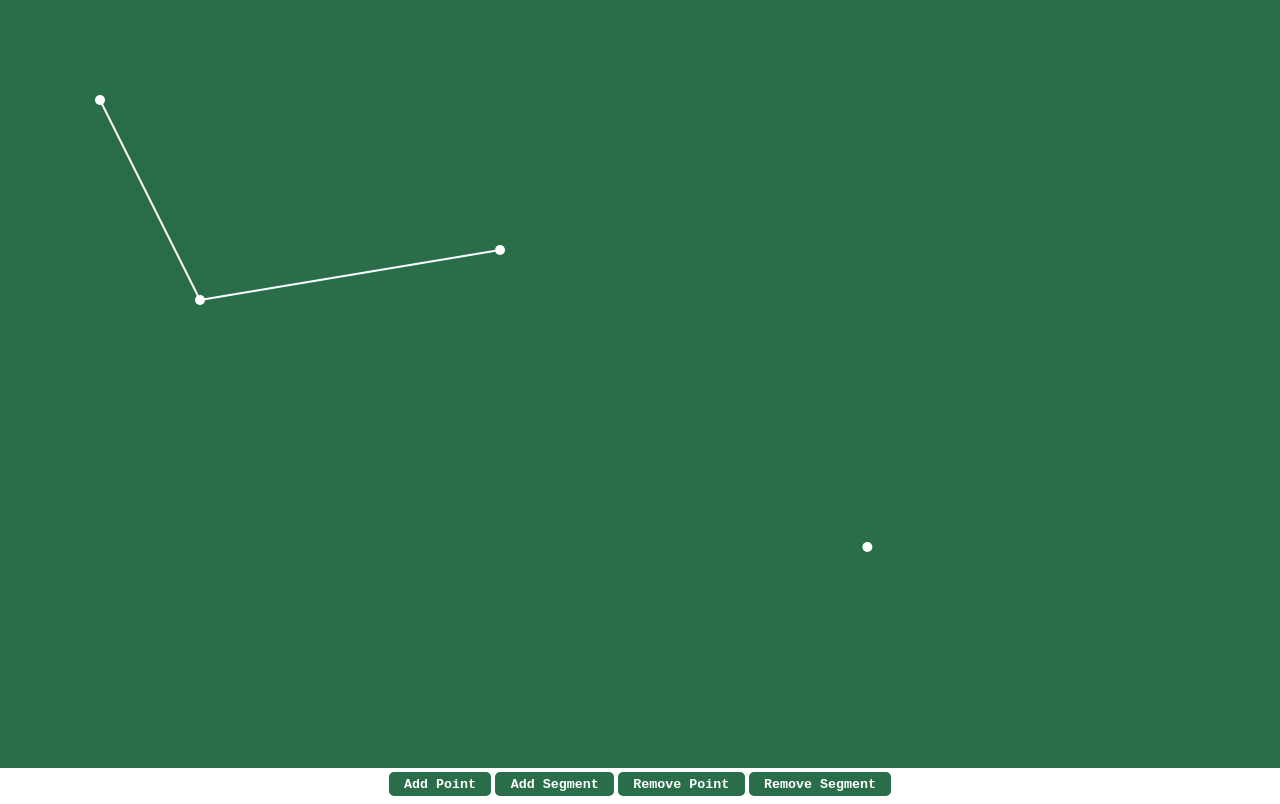
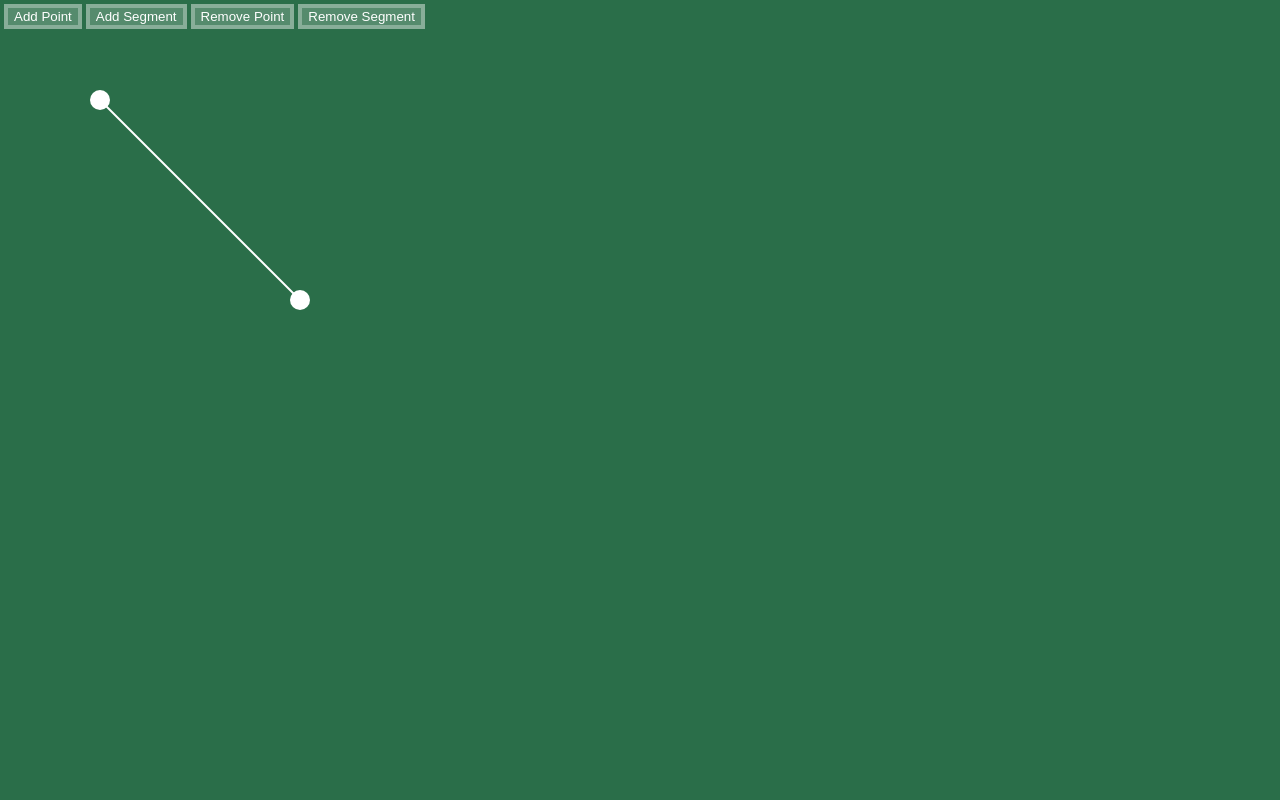
Before and after one commit to Joyanta-Kumar/virtual-world, a plain HTML site: page index.html in a window 1280 px wide. Both pictures are taken after a click on the button "Add Point". Drawn offline with Linux system fonts and the light colour scheme.

Commit message:
Cleared the mess

```diff
--- a/index.html
+++ b/index.html
@@ -1,15 +1,12 @@
 <!DOCTYPE html>
 <html lang="en">
+
 <head>
   <meta charset="UTF-8" />
   <meta name="viewport" content="width=device-width, initial-scale=1.0" />
-    <title>Ritu's world: A place of no people</title>
+  <title>Rita's world: A place of no people</title>
   <link rel="stylesheet" href="style.css" />
-    <script defer src="./javascript/primitive/point.js"></script>
-    <script defer src="./javascript/primitive/segment.js"></script>
-    <script defer src="./javascript/math/graph.js"></script>
-    <script defer src="./javascript/math/utils.js"></script>
-    <script defer src="main.js"></script>
+  <script type="module" src="main.js"></script>
 </head>
 
 <body>
@@ -18,11 +15,16 @@
     <input type="button" value="Add Point" onclick="addRandomPoint()" />
     <input type="button" value="Add Segment" onclick="addRandomSegment()" />
     <input type="button" value="Remove Point" onclick="removeRandomPoint()" />
-      <input
-        type="button"
-        value="Remove Segment"
-        onclick="removeRandomSegment()"
-      />
+    <input type="button" value="Remove Segment" onclick="removeRandomSegment()" />
   </div>
+
+  <script>
+    // Setup the drawing area on the screen.
+    const canvas = document.getElementById("floor");
+    canvas.width = window.innerWidth;
+    canvas.height = window.innerHeight;
+    const ctx = canvas.getContext("2d");
+  </script>
 </body>
+
 </html>
--- /dev/null
+++ b/javascript/math/graph-editor.js
@@ -0,0 +1,28 @@
+import { Point } from "../primitive/point.js";
+import { getClosestPoint } from "./utils.js";
+
+export class GraphEditor {
+  constructor(canvas, graph) {
+    this.canvas = canvas;
+    this.ctx = this.canvas.getContext("2d");
+    this.graph = graph;
+    this.addEventListeners();
+  }
+
+  display(ctx) {
+    this.graph.draw(this.ctx);
+  }
+
+  addEventListeners() {
+    this.canvas.addEventListener("mousedown", this.handleClick.bind(this));
+    this.canvas.addEventListener("mousemove", this.handleMouseMove.bind(this));
+  }
+
+  handleClick(evt) {
+  }
+
+  handleMouseMove(evt) {
+
+  }
+
+}
--- a/javascript/math/graph.js
+++ b/javascript/math/graph.js
@@ -1,5 +1,5 @@
-class Graph {
-	constructor(points, segments) {
+export class Graph {
+  constructor(points = [], segments = []) {
     this.points = points;
     this.segments = segments;
   }
@@ -9,44 +9,7 @@ class Graph {
     this.segments.forEach(segment => segment.draw(ctx));
   }
 
-	containsPoint(point) {
-		return this.points.some(p => p.equals(point));
-	}
-
-	containsSegment(segment) {
-		return this.segments.some(s => s.equals(segment));
-	}
-
-	tryAddPoint(point) {
-		if (!this.containsPoint(point)) {
-			this.addPoint(point);
+  addPoint(point) {
+    if (!this.points.includes(point)) this.points.push(point);
   }
 }
-
-	addPoint(point) {
-		this.points.push(point);
-	}
-
-	tryAddSegment(segment) {
-		if (!this.containsSegment(segment)) {
-			this.addSegment(segment);
-		}
-	}
-
-	addSegment(segment) {
-		this.segments.push(segment);
-	}
-
-	removeSegment(segment) {
-		const index = this.segments.indexOf(segment);
-		if (index === -1) { return; }
-		this.segments.splice(index, 1);
-	}
-
-	removePoint(point) {
-		const index = this.points.indexOf(point);
-		if (index === -1) { return; }
-		this.points.splice(index, 1);
-		this.segments = this.segments.filter(segment => !segment.contains(point));
-	}
-}
--- a/javascript/math/utils.js
+++ b/javascript/math/utils.js
@@ -0,0 +1,10 @@
+export function getClosestPoint(point, points, searchArea = Number.MAX_SAFE_INTEGER) {
+  let minDist = Number.MAX_SAFE_INTEGER;
+  let closestPoint = null;
+
+  return closestPoint;
+}
+
+export function getDistance(start, end) {
+  return Math.round(Math.hypot(start.x - end.x, start.y, end.y));
+}
--- a/javascript/primitive/point.js
+++ b/javascript/primitive/point.js
@@ -1,17 +1,13 @@
-class Point {
+export class Point {
   constructor(x, y) {
     this.x = x;
     this.y = y;
   }
 
-  draw(ctx, { size = 10, color = "white" } = {}) {
+  draw(ctx, color = "white", radius = 10) {
+    ctx.beginPath();
+    ctx.arc(this.x, this.y, radius, 0, Math.PI * 2);
     ctx.fillStyle = color;
-    ctx.beginPath();
-    ctx.arc(this.x, this.y, size / 2, 0, Math.PI * 2);
     ctx.fill();
   }
-
-  equals(other) {
-    return this.x === other.x && this.y === other.y;
-  }
 }
--- a/javascript/primitive/segment.js
+++ b/javascript/primitive/segment.js
@@ -1,22 +1,23 @@
-class Segment {
+export class Segment {
   constructor(start, end) {
+    // Choosing the closest point to Y axis as start.
+    // Not necessary. But it might help later.
+    if (start.x <= end.x) {
       this.start = start;
       this.end = end;
     }
-	draw(ctx, { width = 2, color = "white" } = {}) {
-		ctx.strokeStyle = color;
-		ctx.lineWidth = width;
+    else {
+      this.start = end;
+      this.end = start;
+    }
+  }
+
+  draw(ctx, color = "white", width = 2) {
     ctx.beginPath();
     ctx.moveTo(this.start.x, this.start.y);
     ctx.lineTo(this.end.x, this.end.y);
+    ctx.strokeStyle = color;
+    ctx.lineWidth = width;
     ctx.stroke();
   }
-
-	contains(point) {
-		return this.start.equals(point) || this.end.equals(point);
 }
-
-	equals(other) {
-		return this.contains(other.start) && this.contains(other.end);
-	}
-}
--- a/main.js
+++ b/main.js
@@ -1,60 +1,33 @@
-const floor = document.getElementById("floor");
-const ctx = floor.getContext("2d");
+import { Point } from "./javascript/primitive/point.js";
+import { Segment } from "./javascript/primitive/segment.js";
+import { Graph } from "./javascript/math/graph.js";
+import { GraphEditor } from "./javascript/math/graph-editor.js";
 
-floor.width = floor.clientWidth;
-floor.height = floor.clientHeight;
-
-window.addEventListener('resize', resizeCanvas);
-resizeCanvas();
-
-const p1 = new Point(100, 100);
-const p2 = new Point(200, 300);
-const p3 = new Point(500, 250);
-
-const s1 = new Segment(p1, p2);
-const s2 = new Segment(p2, p3);
+// Test functions
+function addRandomPoint() { console.log("Added point") }
+function addRandomSegment() { console.log("Added segment") }
+function removeRandomPoint() { console.log("Removed point") }
+function removeRandomSegment() { console.log("Removed segment") }
+window.addRandomPoint = addRandomPoint;
+window.addRandomSegment = addRandomSegment;
+window.removeRandomPoint = removeRandomPoint;
+window.removeRandomSegment = removeRandomSegment;
 
 
-const graph = new Graph([p1, p2, p3], [s1, s2]);
+// Test constants
+const p1 = new Point(100, 100);
+const p2 = new Point(300, 300);
+const s1 = new Segment(p1, p2);
 
+const graph = new Graph([p1, p2], [s1]);
+const graphEditor = new GraphEditor(canvas, graph);
+
+graphEditor.display();
 animate();
 
 // Functions
-function resizeCanvas() {
-  floor.width = floor.clientWidth;
-  floor.height = floor.clientHeight;
-}
-
-function addRandomPoint() {
-  const x = Math.random() * floor.width;
-  const y = Math.random() * floor.height;
-  graph.tryAddPoint(new Point(x, y));
-}
-
-function addRandomSegment() {
-  const index1 = Math.floor(Math.random() * graph.points.length);
-  const index2 = Math.floor(Math.random() * graph.points.length);
-  if (index1 === index2) return;
-  const segment = new Segment(graph.points[index1], graph.points[index2]);
-  graph.tryAddSegment(segment);
-}
-
-function removeRandomPoint() {
-  if (graph.points.length === 0) return;
-  const index = Math.floor(Math.random() * graph.points.length);
-  const point = graph.points[index];
-  graph.removePoint(point);
-}
-
-function removeRandomSegment() {
-  if (graph.segments.length === 0) return;
-  const index = Math.floor(Math.random() * graph.segments.length);
-  const segment = graph.segments[index];
-  graph.removeSegment(segment);
-}
-
 function animate() {
-  ctx.clearRect(0, 0, floor.width, floor.height);
+  ctx.clearRect(0, 0, canvas.width, canvas.height);
   graph.draw(ctx);
   requestAnimationFrame(animate);
 }
--- a/style.css
+++ b/style.css
@@ -1,32 +1,36 @@
 body {
   height: 100vh;
   margin: 0;
+  overflow: hidden;
 }
 
 #floor {
   background-color: #2a6e49;
   width: 100%;
-  height: calc(100% - 2em);
+  height: 100%;
 }
 
 #controls {
-  margin-inline: auto;
-  width: fit-content;
+  position: absolute;
+  top: 0;
+  padding: 4px;
 }
 
 input[type="button"] {
-  font-family: monospace;
-  background-color: #2a6e49;
+  background-color: transparent;
+  border: none;
   color: white;
-  border: none;
-  font-weight: bold;
-  padding: 0.2em 1em;
-  border-radius: 5px;
+  background-color: rgba(255, 255, 255, 0.2);
+  font-family: Hurmit Nerd Font, sans-serif;
+  border: 4px solid rgba(255, 255, 255, 0.3);
   cursor: pointer;
-  border: 2px solid #2a6e49;
 }
 
 input[type="button"]:active {
   background-color: white;
   color: #2a6e49;
 }
+
+input[type="button"]:hover {
+  border-color: rgba(255, 255, 255, 0.5);
+}
```
Also changed, not shown: javascript/graph-editor.js (added). Lines whose indentation alone changed are shown as unchanged.
